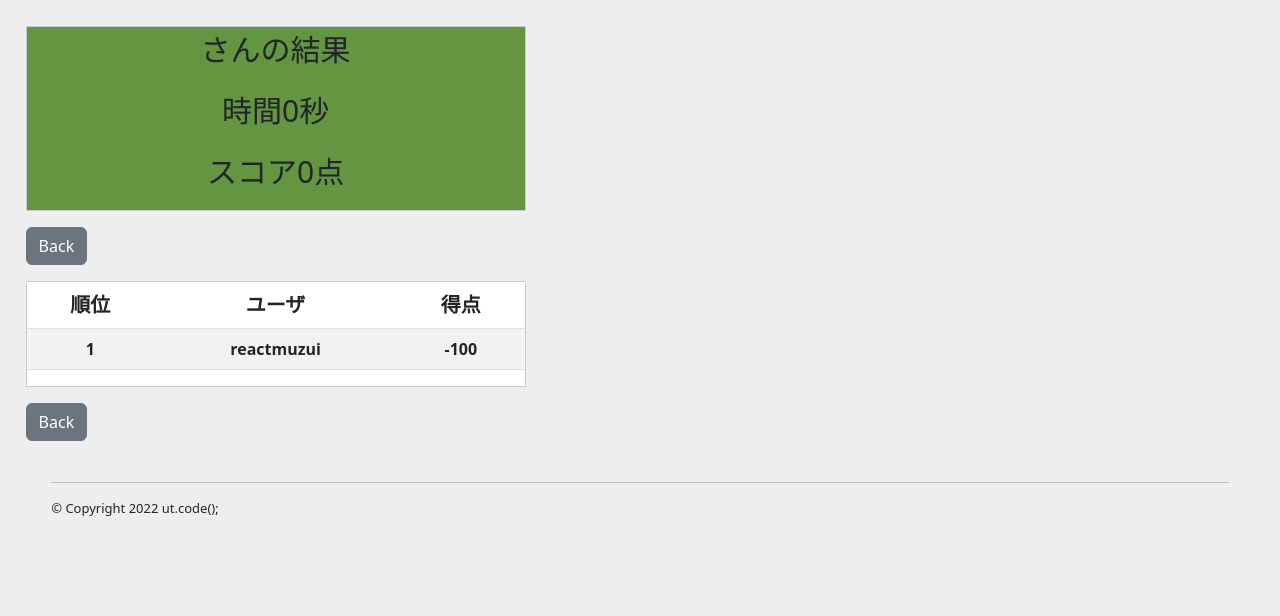
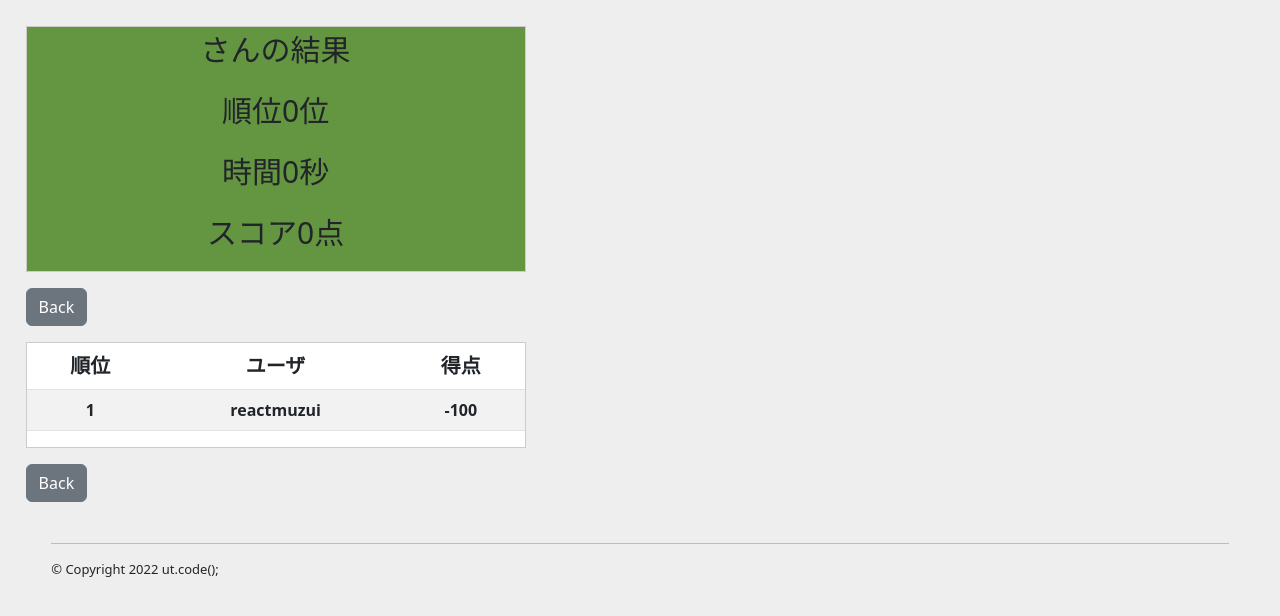
Before and after one commit to ut-code/typing-game, a React (Vite) app in the folder frontend/: page /result in a window 1280 px wide. Shown: the top 616 px of the page. Built offline with nearby package versions, Linux system fonts and the light colour scheme; no server answers.

Commit message:
userRankをReact風に変更

```diff
--- a/frontend/src/pages/Result/Result.tsx
+++ b/frontend/src/pages/Result/Result.tsx
@@ -13,6 +13,7 @@ export default function Result() {
     { record_id: 1, problem: 1, username: "reactmuzui", score: -100 },
   ]);
   const [userName, setUserName] = useState<string>("");
+  const [userRank, setUserRank] = useState<number>(0);
   const [userTime, setUserTime] = useState<number>(0);
   const [userScore, setUserScore] = useState<number>(0);
 
@@ -30,22 +31,22 @@ export default function Result() {
       const tmp = await response.text();
       const data = JSON.parse(tmp);
 
-      let rank = 1;
+      let cnt = 1;
       for (const listItem of listItems) {
         if (data.score == listItem.score) {
+          setUserRank(cnt);
           break;
         } else {
-          rank++;
+          cnt++;
         }
       }
 
       setUserName(data.username);
-      document.getElementById("yourRank").textContent = "順位" + rank + "位";
       setUserTime(data.time);
       setUserScore(data.score);
     }
     tmp();
-  }, []);
+  }, [listItems]);
 
   // RankingをfetchAPIしてくる
   useEffect(() => {
@@ -69,7 +70,7 @@ export default function Result() {
       <Stack gap={3}>
         <div className="yourResults">
           <p>{userName}さんの結果</p>
-          <p id="yourRank"></p>
+          <p>順位{userRank}位</p>
           <p>時間{userTime}秒</p>
           <p>スコア{userScore}点</p>
         </div>
```
